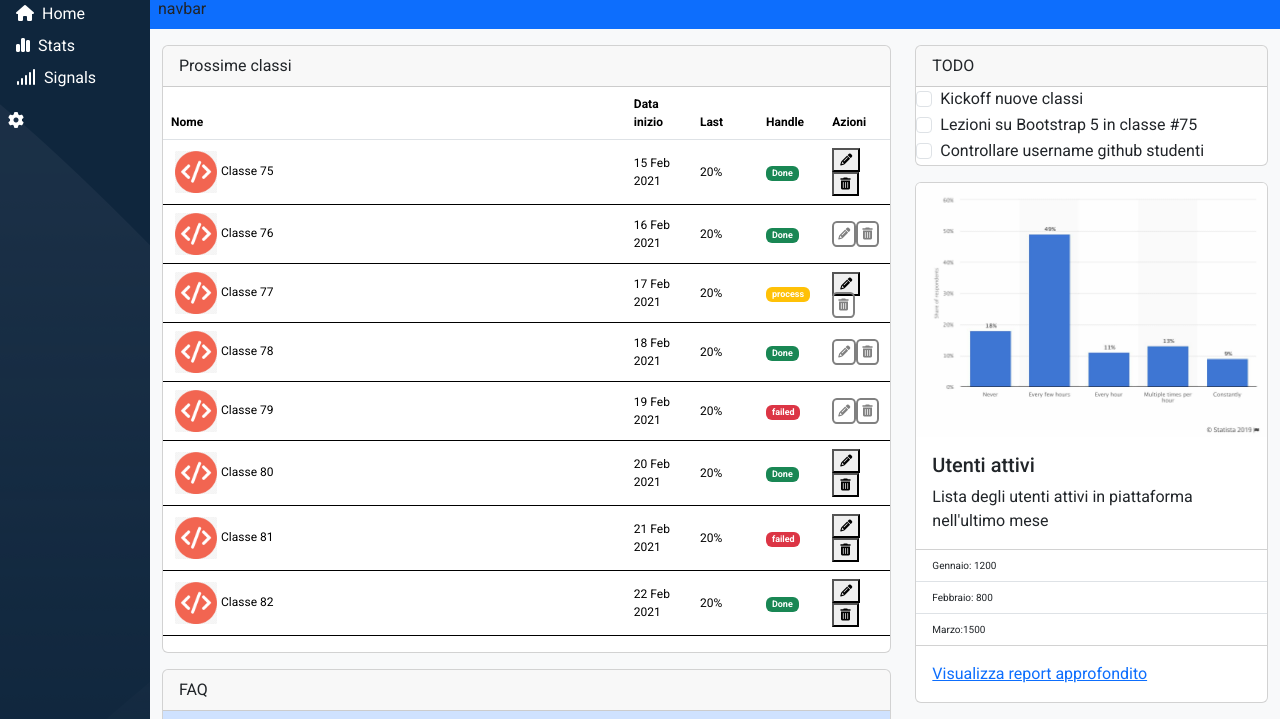
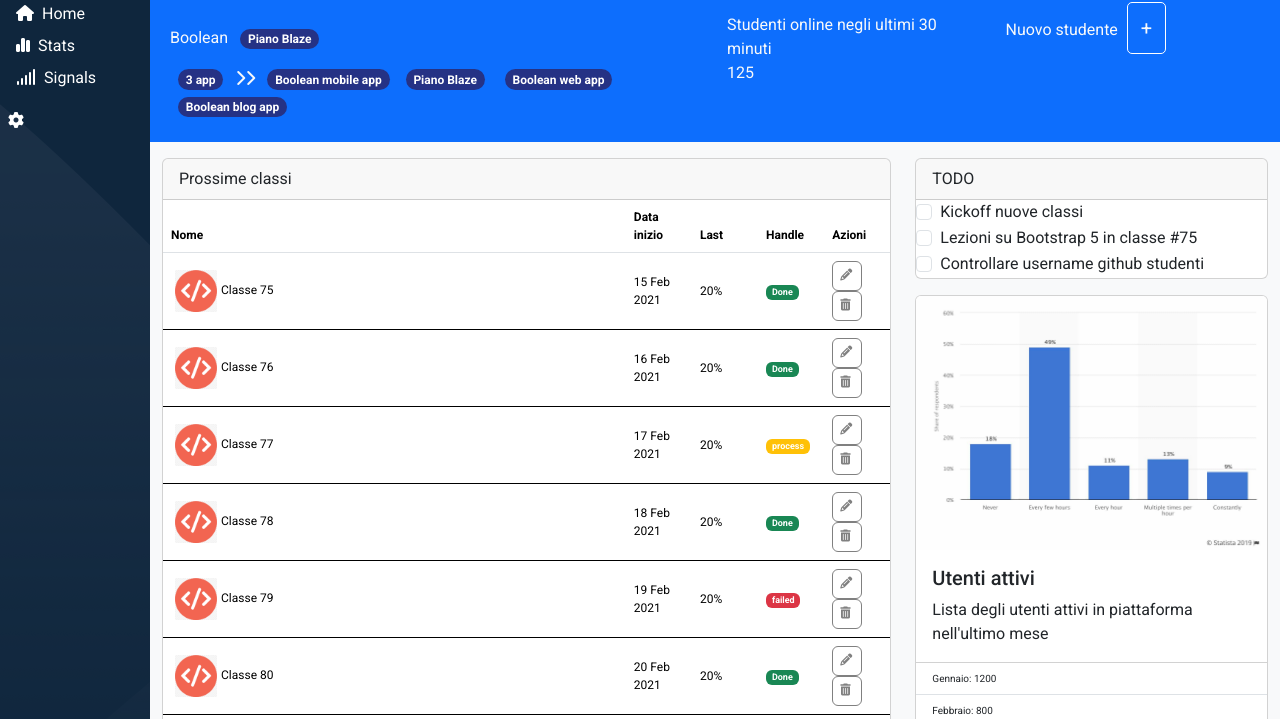
Before and after one commit to chiara1911/html-css-bootstrap-dashboard, a plain HTML site: page index.html in a window 1280 px wide. Shown: the part 81-800 px from the top of the page. Drawn offline with nearby package versions, Linux system fonts and the light colour scheme.

Commit message:
fix icon in prossime classi card

```diff
--- a/index.html
+++ b/index.html
@@ -27,10 +27,8 @@
                     <div class="align-middle col-auto"><img src="img/mobile-logo.png" alt="" id="logo-boolean"><span
                             class="text-uppercase ">boolean</span></div>
                     <div class="col">
-                        <nav class="navbar bg-body-secondary" id="searchbar">
-
+                        <nav class="bg-body-secondary " id="searchbar">
                             <span class="navbar-text px-2"><i class="fa-solid fa-magnifying-glass"></i>
-
                             </span>
 
                         </nav>
@@ -61,9 +59,35 @@
                 </div>
             </section>
             <section id="main-content">
-                <div id="main-nav" class="bg-primary p-2">navbar</div>
+                <!-- navbar blu -->
+                <div id="main-nav" class="bg-primary p-2">
+                    <div class="container">
+                        <div class="row py-3">
+                            <div class="col col-lg-6 ">
+                                <span class="text-light">Boolean</span>
+                                <span class="badge rounded-pill  mx-2 my-3">Piano Blaze</span><br>
+                                <span class="badge rounded-pill  mx-2 my-1">3 app</span>
+                                <i class="fa-solid fa-chevron-right text-light"></i><i
+                                    class="fa-solid fa-chevron-right text-light"></i>
+                                <span class="badge rounded-pill  mx-2">Boolean mobile app</span><span
+                                    class="badge rounded-pill  mx-2">Piano Blaze</span>
+                                <span class="badge rounded-pill  mx-2">Boolean web app</span>
+                                <span class="badge rounded-pill  mx-2">Boolean blog app</span>
+                            </div>
+                            <div class="col col-lg-3">
+                                <span class="text-light">Studenti online negli ultimi 30 minuti</span><br>
+                                <span class="text-light ">125</span>
+                            </div>
+                            <div class="col col-lg-3 ">
+                                <span class="text-light">Nuovo studente</span>
+                                <span class="plus text-light">+</span>
+                            </div>
+                        </div>
+                    </div>
+
+                </div>
                 <div class="container-fluid ">
-
+                    <!--  dashboard -->
                     <div id="dashboard" class="row">
                         <div class="dash-left col-12 col-lg-8 py-3 ">
                             <!--section prossime-classi  -->
@@ -88,64 +112,71 @@
                                                 <td>15 Feb 2021</td>
                                                 <td>20%</td>
                                                 <td><span class="badge bg-success">Done</span></td>
-                                                <td><button><i class="fa-solid fa-pencil"></i></button><button><i
-                                                            class="fa-solid fa-trash-can"></i></button></td>
+                                                <td><i class="fa-solid fa-pencil"></i>
+                                                  <i class="fa-solid fa-trash-can"></i>
+                                                </td>
                                             </tr>
                                             <tr class="border-bottom border-black align-middle">
                                                 <td><img src="img/class-avatar.jpg" alt="" class="px-1">Classe 76</td>
                                                 <td>16 Feb 2021</td>
                                                 <td>20%</td>
                                                 <td><span class="badge bg-success">Done</span></td>
-                                                <td><span class="icon"><i class="fa-solid fa-pencil"></i></span><span
-                                                        class="icon"><i class="fa-solid fa-trash-can"></i></span></td>
+                                                <td><i class="fa-solid fa-pencil"></i>
+                                                    <i class="fa-solid fa-trash-can"></i>
+                                                </td>
                                             </tr>
                                             <tr class="border-bottom border-black align-middle">
                                                 <td><img src="img/class-avatar.jpg" alt="" class="px-1">Classe 77</td>
                                                 <td>17 Feb 2021</td>
                                                 <td>20%</td>
                                                 <td><span class="badge bg-warning ">process</span></td>
-                                                <td><button><i class="fa-solid fa-pencil"></i></button><span
-                                                        class="icon"><i class="fa-solid fa-trash-can"></i></span></td>
+                                                <td><i class="fa-solid fa-pencil"></i>
+                                                    <i class="fa-solid fa-trash-can"></i>
+                                                </td>
                                             </tr>
                                             <tr class="border-bottom border-black align-middle">
                                                 <td><img src="img/class-avatar.jpg" alt="" class="px-1">Classe 78</td>
                                                 <td>18 Feb 2021</td>
                                                 <td>20%</td>
                                                 <td><span class="badge bg-success">Done</span></td>
-                                                <td><span class="icon"><i class="fa-solid fa-pencil"></i></span><span
-                                                        class="icon"><i class="fa-solid fa-trash-can"></i></span></td>
+                                                <td><i class="fa-solid fa-pencil"></i>
+                                                    <i class="fa-solid fa-trash-can"></i>
+                                                </td>
                                             </tr>
                                             <tr class="border-bottom border-black align-middle">
                                                 <td><img src="img/class-avatar.jpg" alt="" class="px-1">Classe 79</td>
                                                 <td>19 Feb 2021</td>
                                                 <td>20%</td>
                                                 <td><span class="badge bg-danger">failed</span></td>
-                                                <td><span class="icon"><i class="fa-solid fa-pencil"></i></span><span
-                                                        class="icon"><i class="fa-solid fa-trash-can"></i></span></td>
+                                                <td><i class="fa-solid fa-pencil"></i>
+                                                    <i class="fa-solid fa-trash-can"></i>
+                                                </td>
                                             </tr>
                                             <tr class="border-bottom border-black align-middle">
                                                 <td><img src="img/class-avatar.jpg" alt="" class="px-1">Classe 80</td>
                                                 <td>20 Feb 2021</td>
                                                 <td>20%</td>
                                                 <td><span class="badge bg-success">Done</span></td>
-                                                <td><button><i class="fa-solid fa-pencil"></i></button><button><i
-                                                            class="fa-solid fa-trash-can"></i></button></td>
+                                                <td><i class="fa-solid fa-pencil"></i>
+                                                    <i class="fa-solid fa-trash-can"></i>
+                                                </td>
                                             </tr>
                                             <tr class="border-bottom border-black align-middle">
                                                 <td><img src="img/class-avatar.jpg" alt="" class="px-1">Classe 81</td>
                                                 <td>21 Feb 2021</td>
                                                 <td>20%</td>
                                                 <td><span class="badge bg-danger">failed</span></td>
-                                                <td><button><i class="fa-solid fa-pencil"></i></button><button><i
-                                                            class="fa-solid fa-trash-can"></i></button></td>
-                                            </tr>
+                                                <td><i class="fa-solid fa-pencil"></i>
+                                                    <i class="fa-solid fa-trash-can"></i>
+                                                </td>
                                             <tr class="border-bottom border-black align-middle">
                                                 <td><img src="img/class-avatar.jpg" alt="" class="px-1">Classe 82</td>
                                                 <td>22 Feb 2021</td>
                                                 <td>20%</td>
                                                 <td><span class="badge bg-success">Done</span></td>
-                                                <td><button><i class="fa-solid fa-pencil"></i></button><button><i
-                                                            class="fa-solid fa-trash-can"></i></button></td>
+                                                <td><i class="fa-solid fa-pencil"></i>
+                                                    <i class="fa-solid fa-trash-can"></i>
+                                                </td>
                                             </tr>
 
 
@@ -154,6 +185,8 @@
                                     </table>
 
                                 </div>
+                                <!-- section FAQ -->
+
                                 <div class="card my-3">
                                     <div class="card-header">
                                         FAQ
@@ -212,12 +245,6 @@
 
                             </div>
 
-                            <!-- section FAQ -->
-
-                            <!-- <div class="col-12 col-lg-8">
-
-                            </div> -->
-
                         </div>
                         <div class="dash-right col-12 col-lg-4">
                             <div class="card my-3 ">
@@ -229,15 +256,13 @@
                                     </label>
                                 </div>
                                 <div class="form-check">
-                                    <input class="form-check-input" type="checkbox" value="" id="flexCheckChecked"
-                                        >
+                                    <input class="form-check-input" type="checkbox" value="" id="flexCheckChecked">
                                     <label class="form-check-label" for="flexCheckChecked">
                                         Lezioni su Bootstrap 5 in classe #75
                                     </label>
                                 </div>
                                 <div class="form-check">
-                                    <input class="form-check-input" type="checkbox" value="" id="flexCheckChecked"
-                                       >
+                                    <input class="form-check-input" type="checkbox" value="" id="flexCheckChecked">
                                     <label class="form-check-label" for="flexCheckChecked">
                                         Controllare username github studenti
                                     </label>
--- a/style.css
+++ b/style.css
@@ -33,6 +33,15 @@ main {
 
 }
 /* header navbar */
+
+#searchbar{
+    height: 40px;
+    border-radius: 5px;
+}
+
+#searchbar i{
+    height: 10px;
+}
 #logo-boolean{
     width: 50px;
 }
@@ -53,9 +62,20 @@ main {
 
 /* main content */
 
-/* search-bar */
 
+/* navbar-blu */
 
+.rounded-pill{
+    background-color: rgb(37, 50, 133);
+}
+
+.plus{
+    font-size: 20px;
+    border: solid 1px white;
+    padding: 13px;
+    border-radius: 5px;
+    margin: 5px;
+}
 
 #main-content {
     width: calc(100% - 150px);
@@ -74,11 +94,14 @@ table{
     font-size: 12px;
 }
 
-.icon{
-    width: 20px;
-    height: 20px;
-    border: solid 2px grey;
+
+td i{
+    display: block;
+    width: 30px;
+    height: 30px;
+    border: solid 1px grey;
     border-radius: 20%;
     color: grey;
-    padding: 4px;
+    padding: 7px;
+
 }
```
Lines whose indentation alone changed are shown as unchanged.
